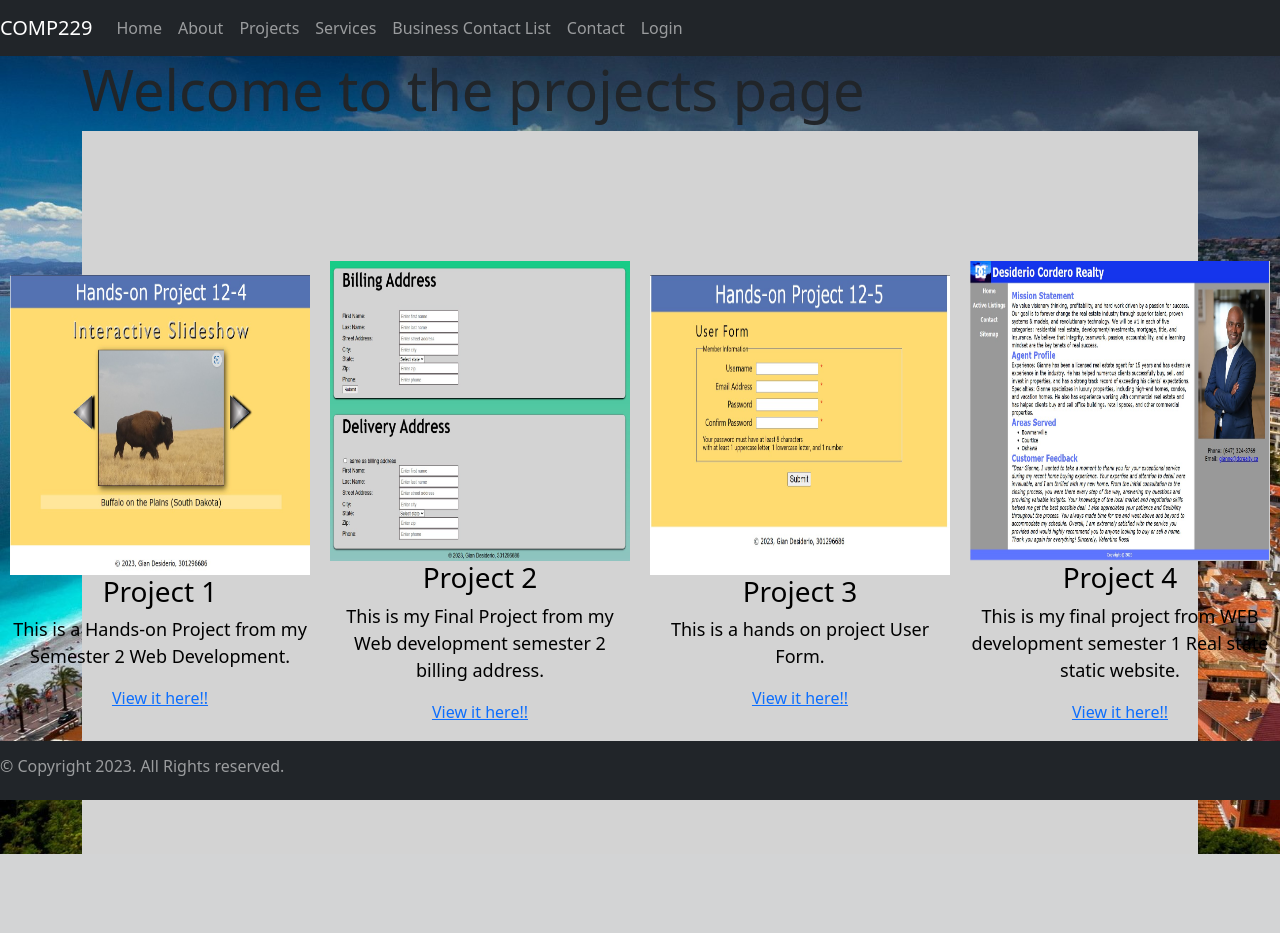
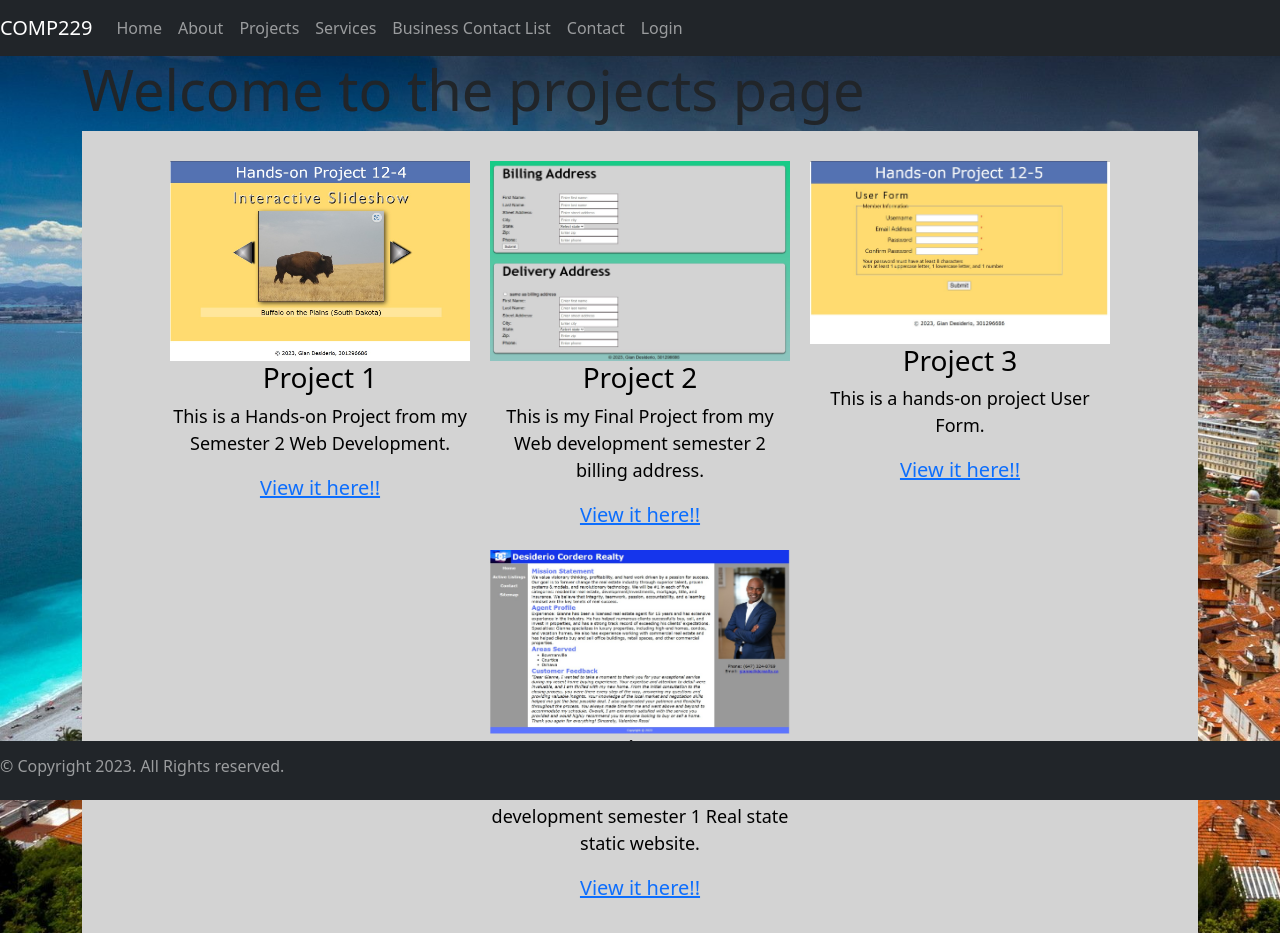
Before and after one commit to leostar120/comp231-003-Team-1-W24-, a Node server app: page /projects in a window 1280 px wide. Before the commit the page ends 854 px from the top, so only its background shows below. Run offline with Node 20, Linux system fonts and the light colour scheme; some libraries are stand-ins or nearby versions.

Commit message:
update scale on projects

```diff
--- a/server/views/projects.ejs
+++ b/server/views/projects.ejs
@@ -1,74 +1,77 @@
-<!--
-Name: Gian Desiderio
-Student id: 301296686
-Date: 10-06-2023
- -->
+<!DOCTYPE html>
+<html>
+<head>
+    <!-- Add the Bootstrap CSS link here -->
+    <link href="https://cdn.jsdelivr.net/npm/bootstrap@5.3.0/dist/css/bootstrap.min.css" rel="stylesheet">
+    <!-- Add your custom CSS styles here -->
+    <style>
+        .custom-container {
+            max-width: 1200px; /* Adjust the width as needed */
+            margin: 0 auto; /* Center the container on the page */
+            background-color: lightgray;
+            padding: 20px; /* Add some padding for spacing */
+        }
 
- <main class="custom-container">
-    <!-- Add this CSS block within the <style> tag in your HTML or in an external CSS file -->
-
-    <style>
         .project-section {
             display: flex;
+            flex-wrap: wrap; /* Allow projects to wrap to the next line on smaller screens */
             justify-content: center;
-            align-items: center;
         }
 
         .project {
             text-align: center;
             margin: 10px; /* Add some spacing between projects if desired */
+            width: 300px; /* Set a fixed width for each project card */
         }
 
         .project img {
-           width: 300px ;
-           height: 300px;
+            width: 100%; /* Make images responsive within the project card */
+            max-height: 200px; /* Limit the maximum height of the images */
         }
-        .custom-container {
-      max-width: 2000px; /* Adjust the width as needed */
-      margin: 0 auto; /* Center the container on the page */
-      background-color: lightgray;
-      padding: 120px; /* Add some padding for spacing */
 
+        .project h3 {
+            color: black;
+        }
+
+        .project p {
+            color: black;
+            font-size: 18px;
+        }
+
+        .project a {
+            font-size: 20px;
         }
     </style>
-
+</head>
+<body>
+<main class="custom-container">
     <section class="project-section">
         <div class="project">
-
             <img src="Assets/images/project1.jpg" alt="Project 1">
-            <h3 style="color: black; ">Project 1</h3>
-            <p style="color: black; font-size: 18px;">
-                This is a Hands-on Project from my Semester 2 Web Development.
-            </p>
-            <a href="http://studentweb.cencol.ca/gdeside1/comp125/assignment4/12-04/project12-04.html"  font-size: 20px;>View it here!!</a>
-
+            <h3>Project 1</h3>
+            <p>This is a Hands-on Project from my Semester 2 Web Development.</p>
+            <a href="http://studentweb.cencol.ca/gdeside1/comp125/assignment4/12-04/project12-04.html">View it here!!</a>
         </div>
         <div class="project">
             <img src="Assets/images/project2.jpg" alt="Project 2">
-            <h3 style="color: black; ">Project 2</h3>
-            <p style="color: black; font-size: 18px;">
-                This is my Final Project from my Web development semester 2 billing address.
-            </p>
-            <a href="http://studentweb.cencol.ca/gdeside1/comp125/midterm/index.html"  font-size: 20px;>View it here!!</a>
+            <h3>Project 2</h3>
+            <p>This is my Final Project from my Web development semester 2 billing address.</p>
+            <a href="http://studentweb.cencol.ca/gdeside1/comp125/midterm/index.html">View it here!!</a>
         </div>
         <div class="project">
             <img src="Assets/images/project3.jpg" alt="Project 3">
-            <h3 style="color: black; ">Project 3</h3>
-            <p style="color: black; font-size: 18px;">
-               This is a hands on project User Form.
-            </p>
-            <a href="http://studentweb.cencol.ca/gdeside1/comp125/assignment4/12-05/project12-05_txt.html"  font-size: 20px;>View it here!!</a>
-            </div>
-            <div class="project">
-                <img src="Assets/images/project4.jpg" alt="Project 4">
-                <h3 style="color: black; ">Project 4</h3>
-                <p style="color: black; font-size: 18px;">
-                 This is my final project from WEB development semester 1 Real state static website.
-                </p>
-
-
-                <a href="http://studentweb.cencol.ca/gdeside1/finalproject/home.html"  font-size: 20px;>View it here!!</a>
+            <h3>Project 3</h3>
+            <p>This is a hands-on project User Form.</p>
+            <a href="http://studentweb.cencol.ca/gdeside1/comp125/assignment4/12-05/project12-05_txt.html">View it here!!</a>
+        </div>
+        <div class="project">
+            <img src="Assets/images/project4.jpg" alt="Project 4">
+            <h3>Project 4</h3>
+            <p>This is my final project from WEB development semester 1 Real state static website.</p>
+            <a href="http://studentweb.cencol.ca/gdeside1/finalproject/home.html">View it here!!</a>
+        </div>
         <!-- Repeat the above block for each project -->
-
     </section>
 </main>
+</body>
+</html>
```
